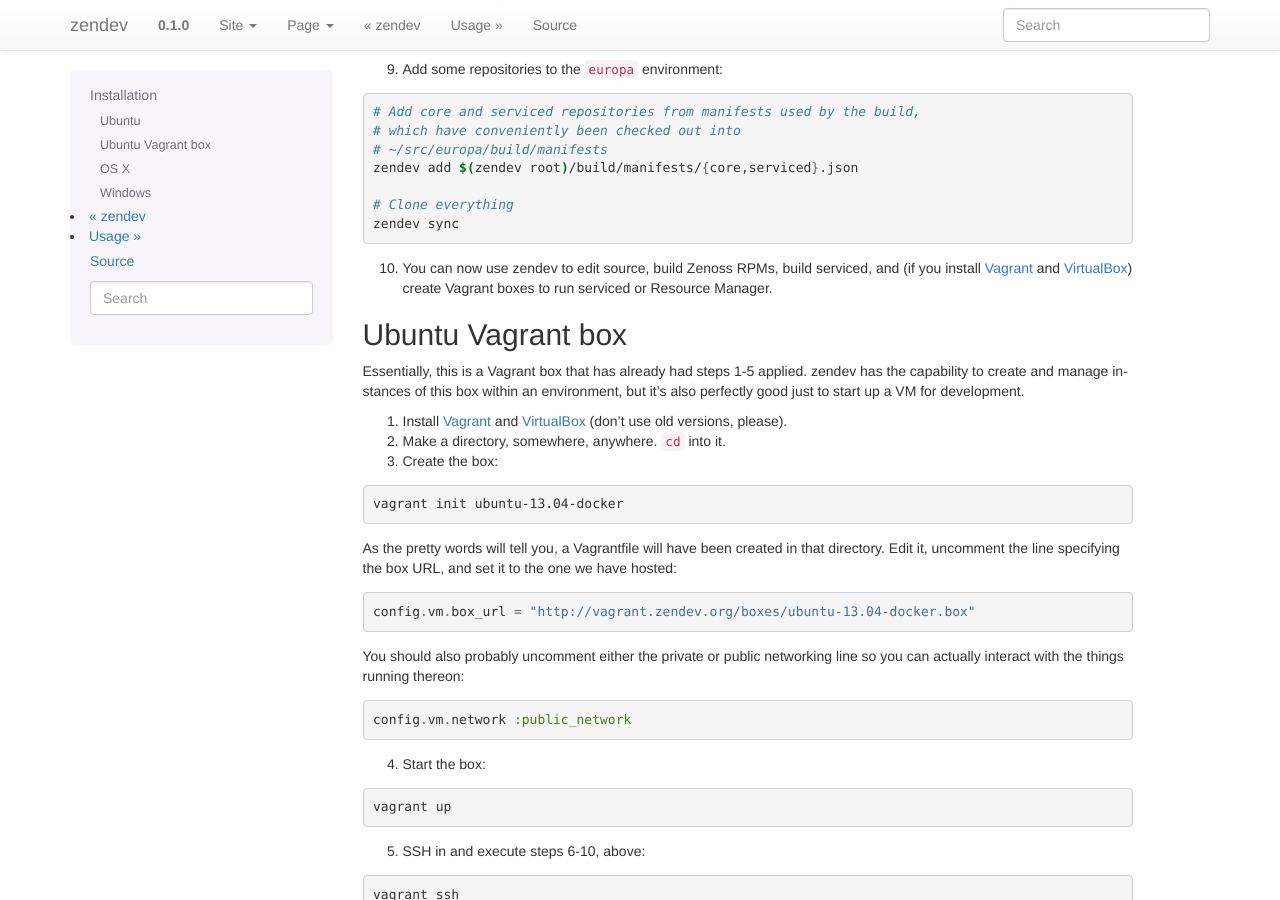
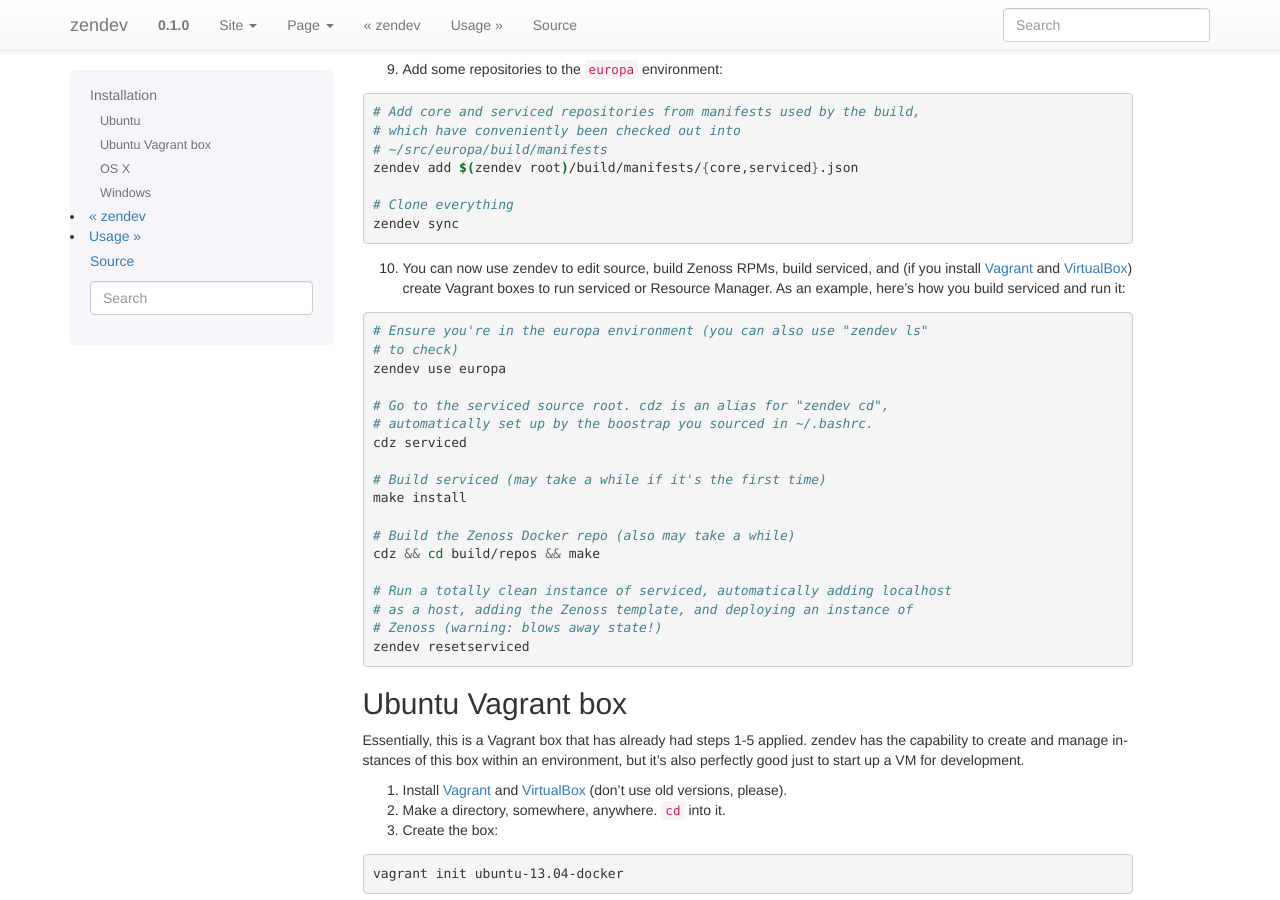
Before and after one commit to zenoss/zendev, a Sphinx documentation site: the page built from docs/installation.rst, in a window 1280 px wide and 900 px high, scrolled down 2246 px. Built offline with Sphinx 7.4.7, drawn with Linux system fonts in a browser that asks for light colours.

Commit message:
Add further documentation

```diff
--- a/README.rst
+++ b/README.rst
@@ -7,11 +7,13 @@ The Zenoss Dev Environment Tool
 
 * Full Docs: http://jenkins.zendev.org/job/zendev-docs/Zendev_Documentation
 
-zendev takes care of setting up and managing the disparate components of a standard Zenoss development environment, with or without the control plane. It includes:
+zendev takes care of setting up and managing the disparate components of a standard Zenoss development environment, with or without the control plane. It can:
+
  * Add GitHub repositories to your source environment
  * Export manifest of source environment (including current branches) for build or import into other zendev environment
  * Quickly view of branches across some or all repositories
  * Perform arbitrary actions across some or all repositories
+ * Automatically set up ``GOPATH``, ``PATH`` and ``ZENHOME`` to point to your zendev environment
  * Manage git-flow-based workflow -- create pull requests automatically across multiple repositories
  * Set up and switch between multiple zendev environments on the same box
  * Vagrant box management -- automatically add your SSH keys, mount your source tree, and set up an identical zendev environment
--- a/docs/installation.rst
+++ b/docs/installation.rst
@@ -147,7 +147,29 @@ good.
 
 10. You can now use zendev to edit source, build Zenoss RPMs, build serviced,
     and (if you install Vagrant_ and VirtualBox_) create Vagrant boxes to run
-    serviced or Resource Manager.
+    serviced or Resource Manager. As an example, here's how you build serviced
+    and run it:
+
+.. code-block:: bash
+
+    # Ensure you're in the europa environment (you can also use "zendev ls"
+    # to check)
+    zendev use europa
+
+    # Go to the serviced source root. cdz is an alias for "zendev cd",
+    # automatically set up by the boostrap you sourced in ~/.bashrc.
+    cdz serviced
+
+    # Build serviced (may take a while if it's the first time)
+    make install
+
+    # Build the Zenoss Docker repo (also may take a while)
+    cdz && cd build/repos && make
+
+    # Run a totally clean instance of serviced, automatically adding localhost
+    # as a host, adding the Zenoss template, and deploying an instance of
+    # Zenoss (warning: blows away state!)
+    zendev resetserviced
 
 
 .. _Ubuntu Vagrant box:
```
